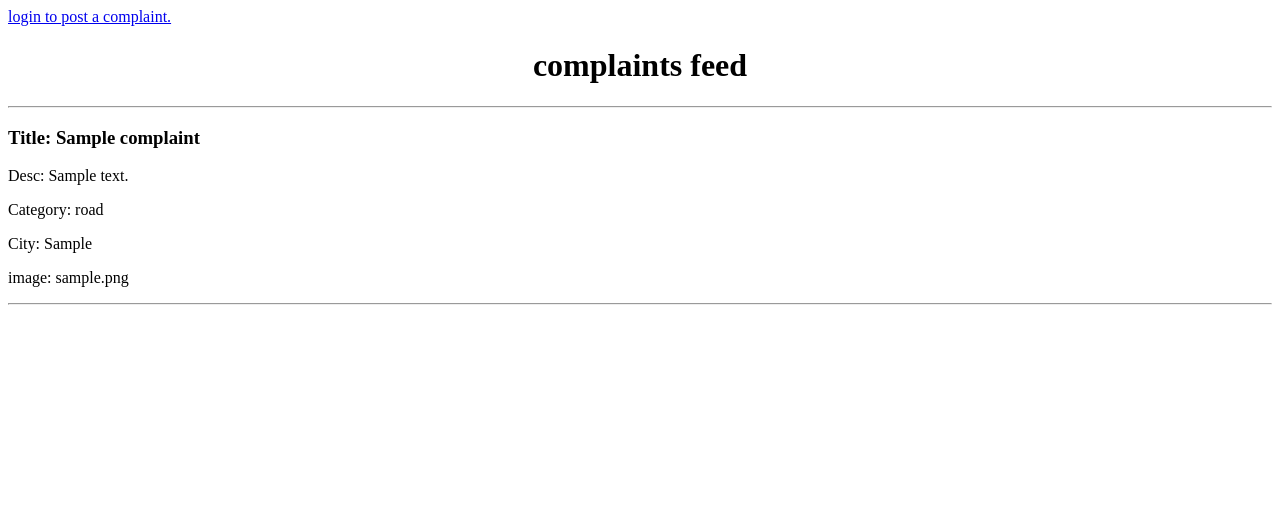
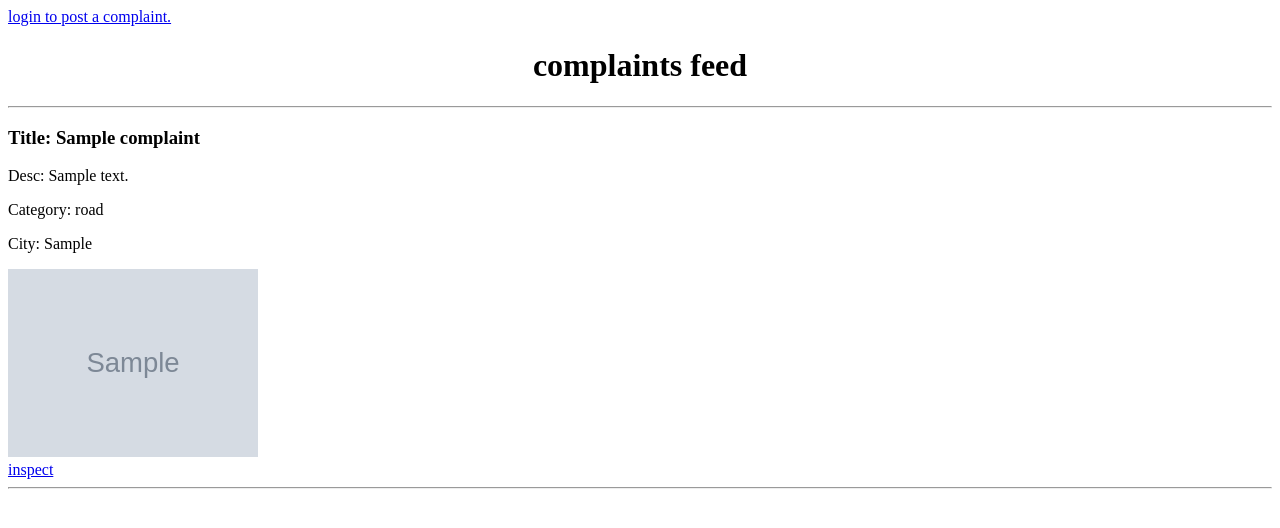
Before and after one commit to prthm-ptl/Civic-Complaints, a PHP site: page /feed.php in a window 1280 px wide. Shown: the top 528 px of the page. Run offline with PHP 8.4, Linux system fonts and the light colour scheme; tables that the repository leaves empty hold one stand-in row (values such as "Sample post"); grey boxes marked "Sample" are stand-in pictures.

Commit message:
complaint image shown

```diff
--- a/feed.php
+++ b/feed.php
@@ -1,21 +1,7 @@
 <?php
+
     session_start();
     $con=mysqli_connect("localhost","root","","CivicComplaintsDB");
-    if(isset($_SESSION['user']))
-        {
-            echo "welcome, MR" . $_SESSION['user'] . "<br>";
-            echo "<a href='post_complaint.php'>post a complaint</a>" . "<br>";
-            echo "<a href='logout.php'>logout</a>";
-
-            if(isset($_SESSION['message']))
-            {
-            echo "<p>" . $_SESSION['message'] . "</p>";
-            unset($_SESSION['message']);
-            }
-        }
-    else{
-        echo "<a href='login.php'>login to post a complaint.</a>";
-    }
 ?>
 <!DOCTYPE html>
 <html lang="en">
@@ -25,8 +11,22 @@
     <title>feed</title>
 </head>
 <body>
+    <?php
+        if(isset($_SESSION['user']))
+            {
+                echo "welcome, MR" . $_SESSION['user'] . "<br>";
+                echo "<a href='post_complaint.php'>post a complaint</a>" . "<br>";
+                echo "<a href='logout.php'>logout</a>";
 
-    <?php
+                if(isset($_SESSION['message']))
+                {
+                echo "<p>" . $_SESSION['message'] . "</p>";//complaint posted message
+                unset($_SESSION['message']);
+                }
+            }
+        else{
+            echo "<a href='login.php'>login to post a complaint.</a>";
+        }
 
         $q="SELECT c.*,ci.image_path
             FROM `complaints` as `c`
@@ -41,7 +41,8 @@
                 echo "<p>" .  "Desc:  " . $row['description'] . "</p>";
                 echo "<p>" . "Category:  " . $row['category'] . "</p>";
                 echo "<p>" . "City:  " . $row['city'] . "</p>";
-                echo "<p>" . "image:  " . $row['image_path'] . "</p>";
+                echo "<img src='/dashboard/pratham/images/$row[image_path]' width='250' height='auto' ><br>";
+                echo "<a href='inspect_complaint.php?id={$row['complaint_id']}'>inspect</a>";
                 echo "<hr>";
             }
     ?>
```
